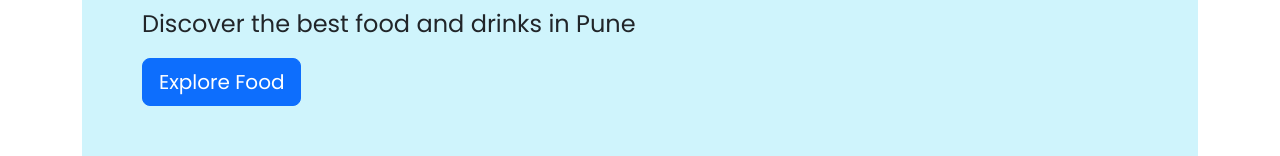
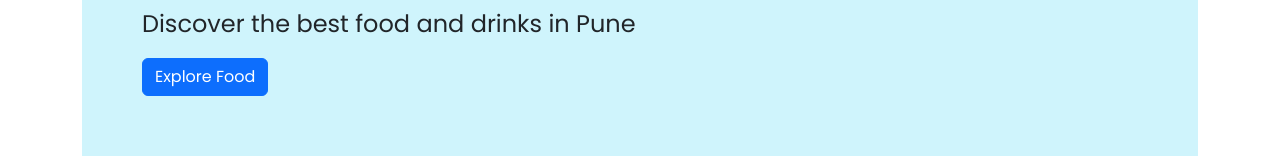
Before and after one commit to nishant22-07/food-delivery-application-frontend, a React app in the folder foodies/: page / in a window 1280 px wide. Shown: the part 224-380 px from the top of the page. Built offline with nearby package versions, Linux system fonts and the light colour scheme; the HTML template or start-up script is replaced by a standard one.

Commit message:
remove button size class from Explore link in Header component

```diff
--- a/foodies/src/components/Hader/Header.jsx
+++ b/foodies/src/components/Hader/Header.jsx
@@ -7,7 +7,7 @@ const Header = () => {
             <div className="container-fluid py-5">
                 <h1 className="display-5 fw-bold">Order your favourite food here</h1>
                 <p className="col-md-8 fs-4">Discover the best food and drinks in Pune</p>
-                <Link to="/explore" className="btn btn-primary btn-lg" type="button">Explore Food</Link>
+                <Link to="/explore" className="btn btn-primary " type="button">Explore Food</Link>
             </div>
         </div>
     )
```
